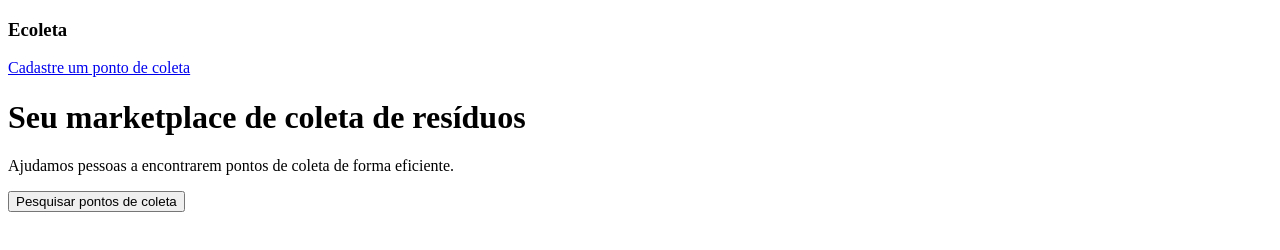
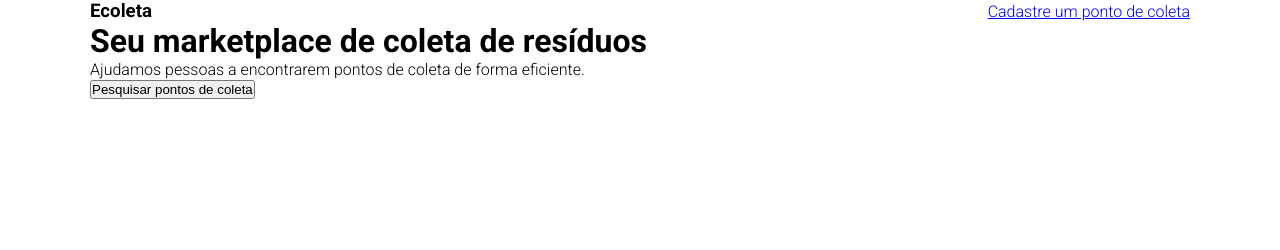
Before and after one commit to Rizardomon/Projeto-Ecoleta, a plain HTML site: page index.html in a window 1280 px wide. Drawn offline with Linux system fonts and the light colour scheme.

Commit message:
Adição dos assets e inicio da customização do home

```diff
--- /dev/null
+++ b/css/_base.scss
@@ -0,0 +1,9 @@
+* {
+    padding: 0;
+    margin: 0;
+    box-sizing: border-box;
+}
+
+html {
+    font-family: 'Roboto', sans-serif;
+}
--- /dev/null
+++ b/css/_content.scss
@@ -0,0 +1,11 @@
+.content {
+    margin: 0 auto;
+    width: 90%;
+    max-width: 1100px;
+}
+
+header {
+    display: flex;
+    align-items: center;
+    justify-content: space-between;
+}
--- /dev/null
+++ b/css/main.scss
@@ -0,0 +1,2 @@
+@import 'base',
+'content';
--- a/index.html
+++ b/index.html
@@ -5,18 +5,35 @@
     <meta charset="UTF-8">
     <meta name="viewport" content="width=device-width, initial-scale=1.0">
     <title>Ecoleta</title>
+
+    <link href="https://fonts.googleapis.com/css2?family=Roboto:wght@300;700&display=swap" rel="stylesheet">
+
+    <link rel="stylesheet" href="css/main.css">
 </head>
 
 <body>
-    <h3>Ecoleta</h3>
 
-    <a href="http://google.com.br">Cadastre um ponto de coleta</a>
+    <div id="page-home">
 
-    <h1>Seu marketplace de coleta de resíduos</h1>
 
-    <p>Ajudamos pessoas a encontrarem pontos de coleta de forma eficiente.</p>
+    </div>
 
-    <button>Pesquisar pontos de coleta</button>
+    <div class="content">
+
+        <header>
+            <h3>Ecoleta</h3>
+
+            <a href="http://google.com.br">Cadastre um ponto de coleta</a>
+        </header>
+
+
+        <h1>Seu marketplace de coleta de resíduos</h1>
+
+        <p>Ajudamos pessoas a encontrarem pontos de coleta de forma eficiente.</p>
+
+        <button>Pesquisar pontos de coleta</button>
+
+    </div>
 
 </body>
 
```
Also changed, not shown: assets/arrow-left.svg (added), assets/baterias.svg (added), assets/check.svg (added), assets/eletronicos.svg (added), assets/home-background.svg (added), assets/lampadas.svg (added), assets/log-in.svg (added), assets/logo.svg (added), assets/oleo.svg (added), assets/organicos.svg (added), assets/papeis-papelao.svg (added), assets/search.svg (added), assets/x.svg (added), css/main.css (added), 1 other file.
